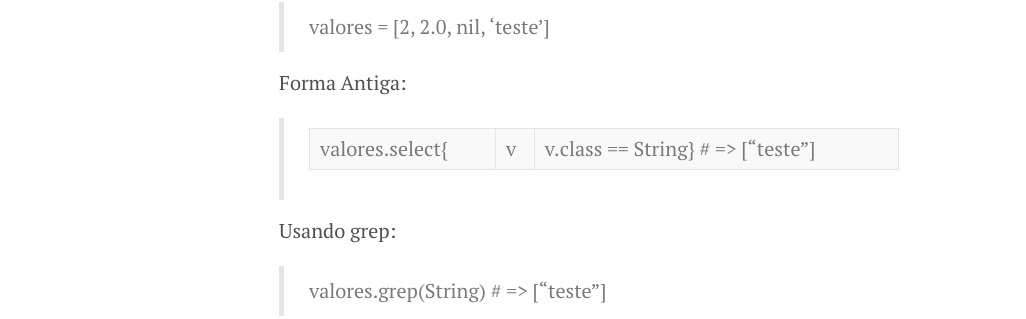
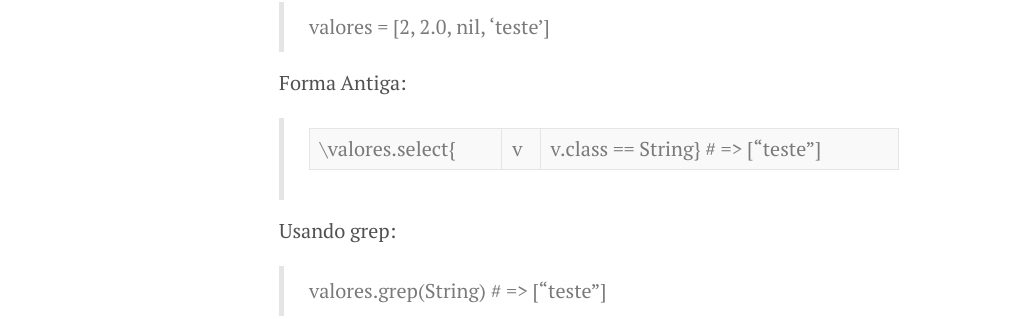
Before and after one commit to lucasviecelli/lucasviecelli.github.io, a Jekyll site: the page built from _posts/2016-08-15-ruby-2.30.markdown, in a window 1280 px wide. Shown: the part 1016-1335 px from the top of the page, without its empty margins (1-1027 px from the left). Built offline with Jekyll 4.4.1, drawn with Linux system fonts in a browser that asks for light colours.

```diff
--- a/_posts/2016-08-15-ruby-2.30.markdown
+++ b/_posts/2016-08-15-ruby-2.30.markdown
@@ -41,7 +41,7 @@ valores = [2, 2.0, nil, 'teste']
 Forma Antiga:
 
 >
-valores.select{|v| v.class == String} # => ["teste"]
+\valores.select{|v| v.class == String} # => ["teste"]
 
 Usando grep:
 
```
